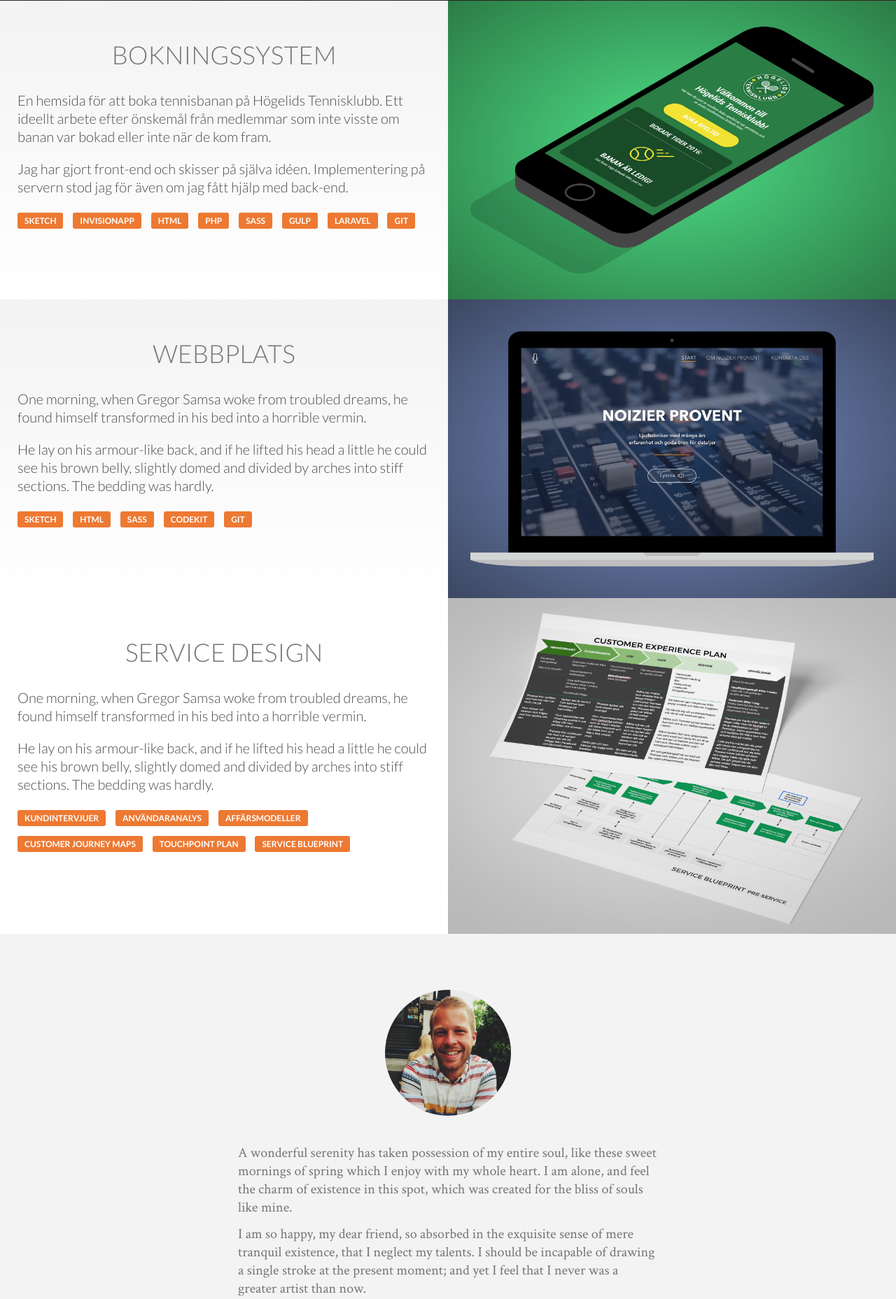
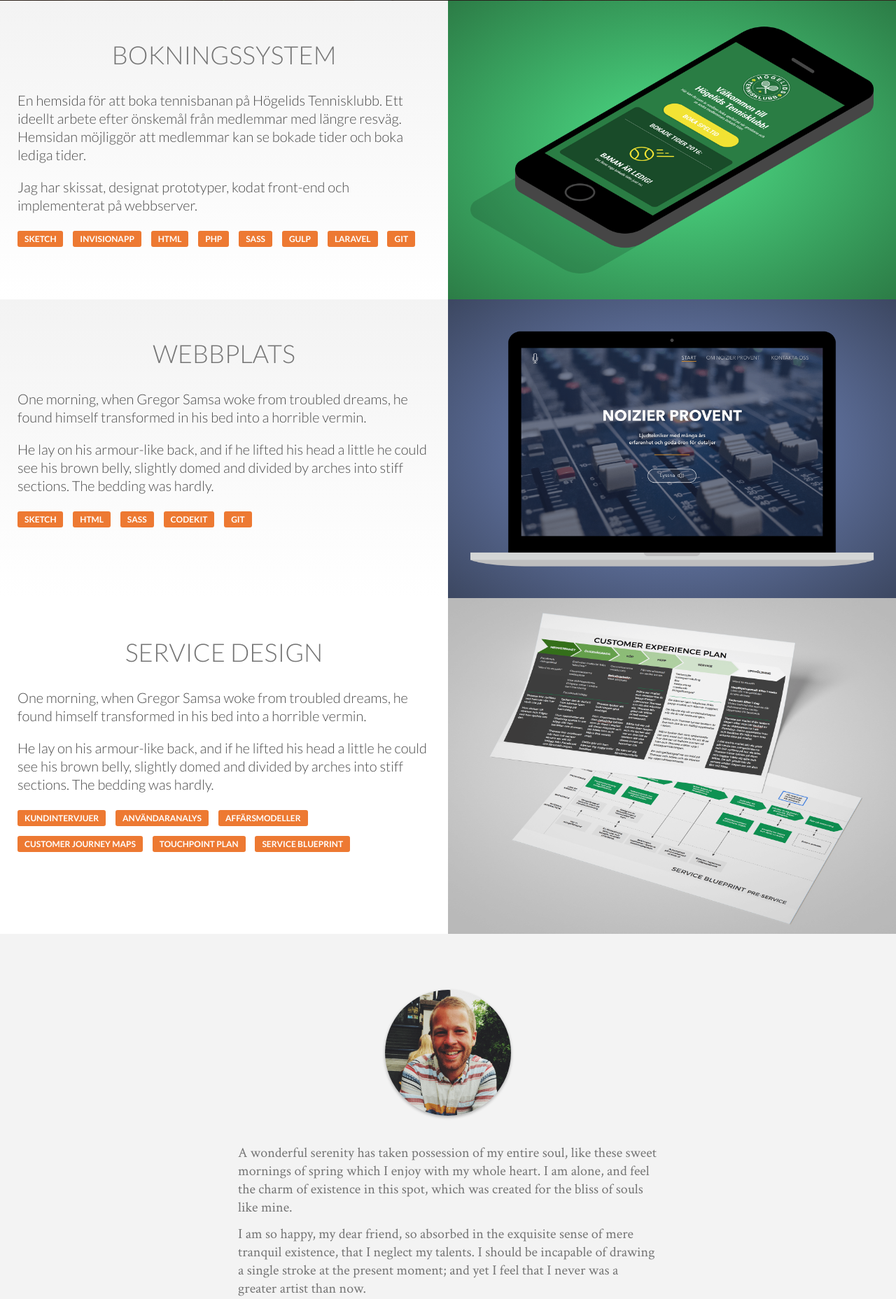
Before and after one commit to wictorstenseke/my-portfolio, a PHP site: page / in a window 1280 px wide. Shown: the part 799-2656 px from the top of the page at 70% size. Run offline with PHP 8.4, Linux system fonts and the light colour scheme; some libraries are stand-ins or nearby versions.

Commit message:
added drop-shadow and paragraph

```diff
--- a/public_html/css/main.css
+++ b/public_html/css/main.css
@@ -1314,7 +1314,8 @@ img {
   width: 180px;
   border-radius: 50%;
   margin: 0px auto 40px auto;
-  display: block; }
+  display: block;
+  box-shadow: 0 2px 4px 0 rgba(0, 0, 0, 0.3); }
 
 .biography {
   color: #757575;
@@ -1337,16 +1338,16 @@ img {
 .linkedin {
   margin-right: 5px;
   color: #0077B7;
-  -webkit-transition: all .1s ease-out;
-  transition: all .1s ease-out; }
+  -webkit-transition: all 0.1s ease-out;
+  transition: all 0.1s ease-out; }
   .linkedin:hover {
     color: #005c8e; }
 
 .github {
   margin-left: 5px;
   color: #333;
-  -webkit-transition: all .2s ease-out;
-  transition: all .2s ease-out; }
+  -webkit-transition: all 0.2s ease-out;
+  transition: all 0.2s ease-out; }
   .github:hover {
     color: #4078C0; }
 
--- a/public_html/index.php
+++ b/public_html/index.php
@@ -35,8 +35,8 @@
         <div class="pure-u-md-1-2 pure-u-1 project-info">
           <div class="info-content">
             <h2 class="text-center zoom-hogelid">Bokningssystem</h2>
-            <p>En hemsida för att boka tennisbanan på Högelids Tennisklubb. Ett ideellt arbete efter önskemål från medlemmar som inte visste om banan var bokad eller inte när de kom fram.</p>
-            <p>Jag har gjort front-end och skisser på själva idéen. Implementering på servern stod jag för även om jag fått hjälp med back-end.</p>
+            <p>En hemsida för att boka tennisbanan på Högelids Tennisklubb. Ett ideellt arbete efter önskemål från medlemmar med längre resväg. Hemsidan möjliggör att medlemmar kan se bokade tider och boka lediga tider.</p>
+            <p>Jag har skissat, designat prototyper, kodat front-end och implementerat på webbserver.</p>
             <div class="skill-tags">
               <span class="skill-tag first">Sketch</span>
               <span class="skill-tag first">Invisionapp</span>
@@ -50,7 +50,7 @@
           </div>
         </div>
         <div class="pure-u-md-1-2 pure-u-1 project-image hogelid-image">
-          <img class="zoom-hogelid" src="img/hogelid3.png" alt="Bild på webbplats för bokning på Högelids Tennisklubb.">
+          <img class="zoom-hogelid" src="img/hogelid3.png" alt="Bild på webbplats för bokning av tennisbana på Högelids Tennisklubb.">
         </div>
       </div>
 
--- a/sass/2-sections/_about.sass
+++ b/sass/2-sections/_about.sass
@@ -12,6 +12,7 @@
   border-radius: 50%
   margin: 0px auto 40px auto
   display: block
+  box-shadow: 0 2px 4px 0 rgba(0,0,0,0.30)
 
 .biography
   color: $lighter-text-primary
```
